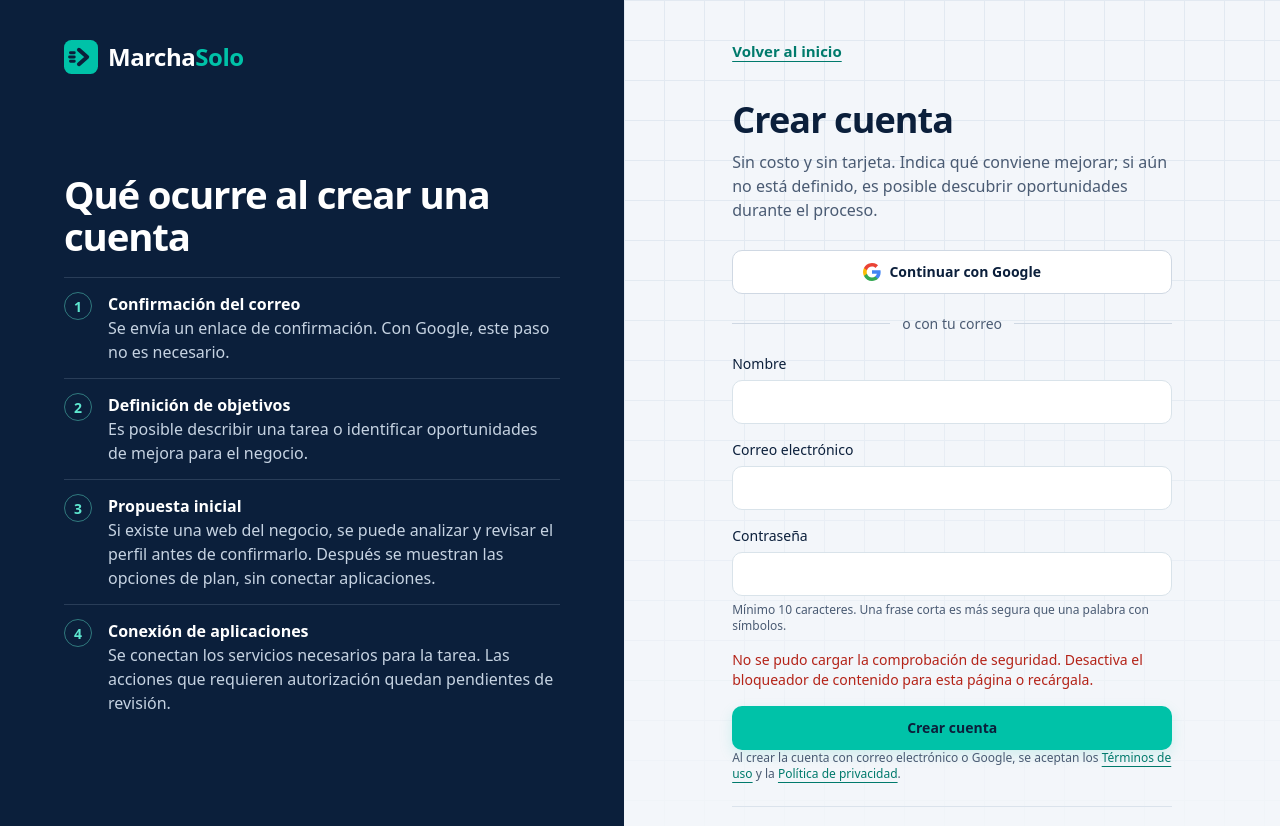
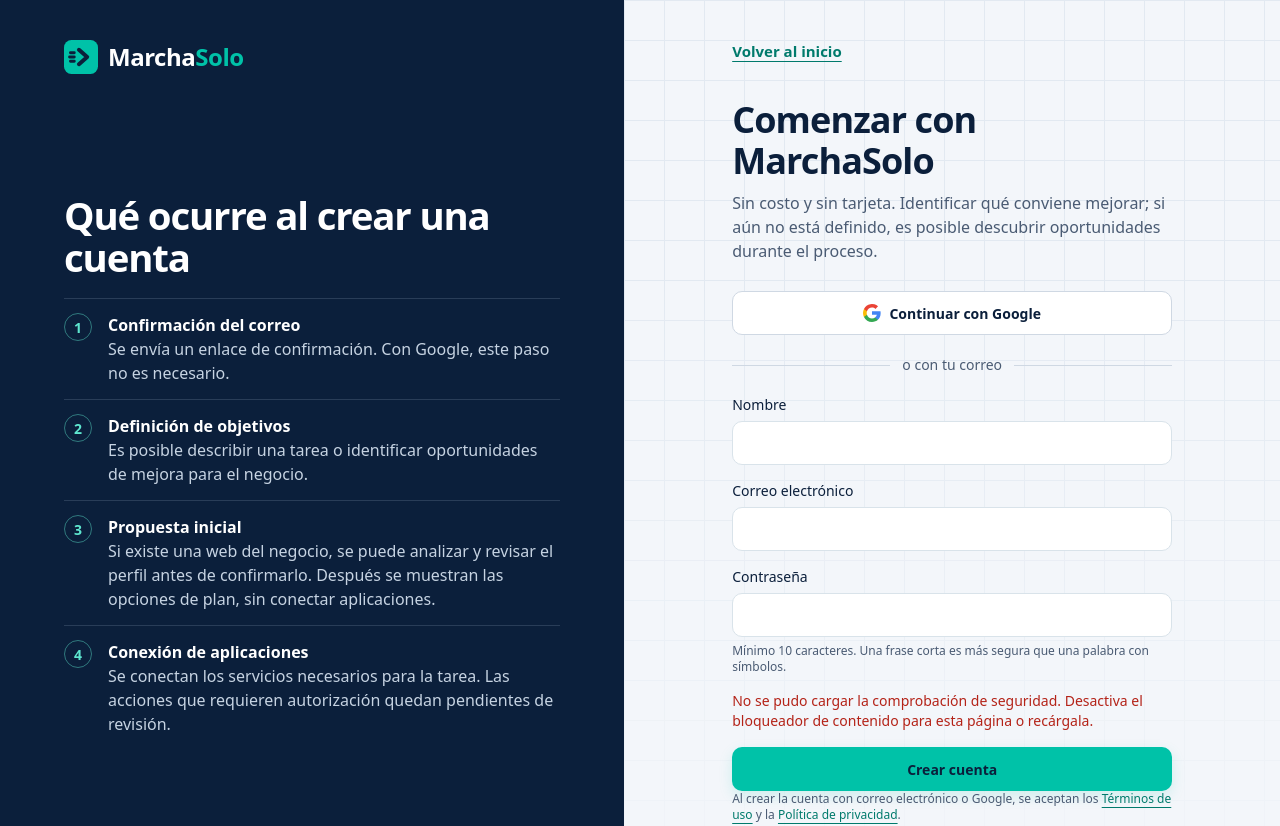
Before and after one commit to CESARKUBEREK/Delega, a Next.js app: page /crear-cuenta in a window 1280 px wide. Shown: the top 826 px of the page. Built offline with nearby package versions, Linux system fonts and the light colour scheme; no server answers.

Commit message:
Align MarchaSolo editorial copy in page.tsx

```diff
--- a/src/app/(auth)/crear-cuenta/page.tsx
+++ b/src/app/(auth)/crear-cuenta/page.tsx
@@ -6,9 +6,9 @@ import { publicPageMetadata } from "@/lib/seo"
 import { SignupForm } from "./signup-form"
 
 export const metadata = publicPageMetadata({
-  title: "Crear cuenta",
+  title: "Crear cuenta gratis",
   description:
-    "Crea una cuenta de MarchaSolo sin costo. Indica qué conviene mejorar en el negocio o descubre oportunidades antes de conectar las aplicaciones.",
+    "Crear una cuenta permite descubrir qué tareas del negocio pueden automatizarse, antes de conectar las aplicaciones.",
   path: "/crear-cuenta",
 })
 
@@ -28,11 +28,11 @@ async function SignupContent({ searchParams }: SignupPageProps) {
 
   return (
     <Sheet
-      title="Crear cuenta"
+      title="Comenzar con MarchaSolo"
       intro={
         plan
-          ? `Plan seleccionado: ${plan.name} (${plan.price}${plan.period}). Inicio sin costo y sin tarjeta. Indica qué conviene mejorar en el negocio.`
-          : "Sin costo y sin tarjeta. Indica qué conviene mejorar; si aún no está definido, es posible descubrir oportunidades durante el proceso."
+          ? `Plan seleccionado: ${plan.name} (${plan.price}${plan.period}). Inicio sin costo y sin tarjeta. Identificar qué conviene mejorar en el negocio.`
+          : "Sin costo y sin tarjeta. Identificar qué conviene mejorar; si aún no está definido, es posible descubrir oportunidades durante el proceso."
       }
       story="signup"
       footer={<SignupFooter />}
@@ -44,7 +44,7 @@ async function SignupContent({ searchParams }: SignupPageProps) {
 
 function SignupPageFallback() {
   return (
-    <Sheet title="Crear cuenta" intro="Sin costo y sin tarjeta. Indica qué conviene mejorar; si aún no está definido, es posible descubrir oportunidades durante el proceso." story="signup">
+    <Sheet title="Comenzar con MarchaSolo" intro="Sin costo y sin tarjeta. Identificar qué conviene mejorar; si aún no está definido, es posible descubrir oportunidades durante el proceso." story="signup">
       <div className="h-96" aria-busy="true" />
     </Sheet>
   )
```
